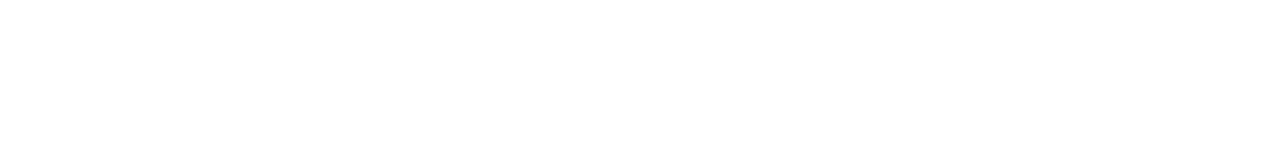
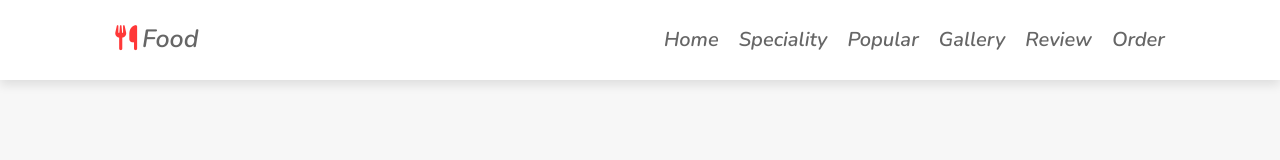
Before and after one commit to reshu101/Foodies, a plain HTML site: page index.html in a window 1280 px wide. Drawn offline with nearby package versions, Linux system fonts and the light colour scheme; files that its build step writes are made by us from their sources.

Commit message:
add new file

```diff
--- a/css/style.css
+++ b/css/style.css
@@ -0,0 +1,71 @@
+@import url('https://fonts.googleapis.com/css2?family=Nunito:ital,wght@1,600&display=swap');
+
+:root{
+    --red:#ff3838;
+}
+
+
+*{
+    font-family: 'Nunito',sans-serif;
+    margin: 0;
+    padding: 0 ;
+    box-sizing: border-box;
+    outline: none;
+    border: none;
+   text-decoration: none;
+    text-transform: capitalize;
+    transition: all .2s linear;
+}
+*::selection{
+    background: var(--red);
+    color:#fff;
+}
+html{
+    font-size: 62.5%;
+    overflow: hidden;
+    scroll-behavior: smooth;
+    scroll-padding-top: 6rem;
+
+}
+body{
+    background: #f7f7f7;
+}
+header{
+    position: fixed;
+    top: 0;left: 0;right: 0;
+    z-index: 1000;
+    display: flex;
+    align-items: center;
+    justify-content: space-between;
+    background: #fff;
+    padding: 2rem 9%;
+    box-shadow: 0 .5rem 1rem rgba(0, 0, 0, .1);
+}
+header .logo{
+    font-size: 2.5rem;
+    font-weight: bolder;
+    color: #666;
+    text-decoration: none;
+}
+header .logo i{
+    padding-right: .5rem;
+    color: var(--red);
+}
+header .navbar a{
+    font-size: 2rem;
+    margin-left: 2rem;
+    color: #666;
+    text-decoration: none;
+}
+header .navbar a:hover{
+    color: var(--red);
+}
+#menu-bar{
+    font-size: 3rem;
+    cursor: pointer;
+    color: #666;
+    border: 1rem solid #666;
+    border-radius: .3rem;
+    padding: .5rem 1.5rem;
+   display: none;
+}
--- a/index.html
+++ b/index.html
@@ -7,11 +7,22 @@
     <!-- bootstrap cdn-->
     <link href="https://cdn.jsdelivr.net/npm/bootstrap@5.3.2/dist/css/bootstrap.min.css" rel="stylesheet">
     <link rel="stylesheet" href="https://cdnjs.cloudflare.com/ajax/libs/font-awesome/6.5.1/css/all.min.css">
-    <link rel="stylesheet" href="style.css">
-    <link rel="stylesheet" href="responsivestyle.css">
+    <link rel="stylesheet" href="css/style.css">
+    <link rel="stylesheet" href="css/responsivestyle.css">
 </head>
 <body>
-
+    <header>
+        <a href="#" class="logo"><i class="fa-solid fa-utensils"></i>food</a>
+       <div id="menu-bar" class="fas fa-bars"></div>
+        <nav class="navbar">
+            <a href="#home">home</a>
+            <a href="#speciality">speciality</a>
+            <a href="#popular">popular</a>
+            <a href="#gallery">gallery</a>
+            <a href="#review">review</a>
+            <a href="#order">order</a>
+        </nav>
+    </header>
 
 
 
```
